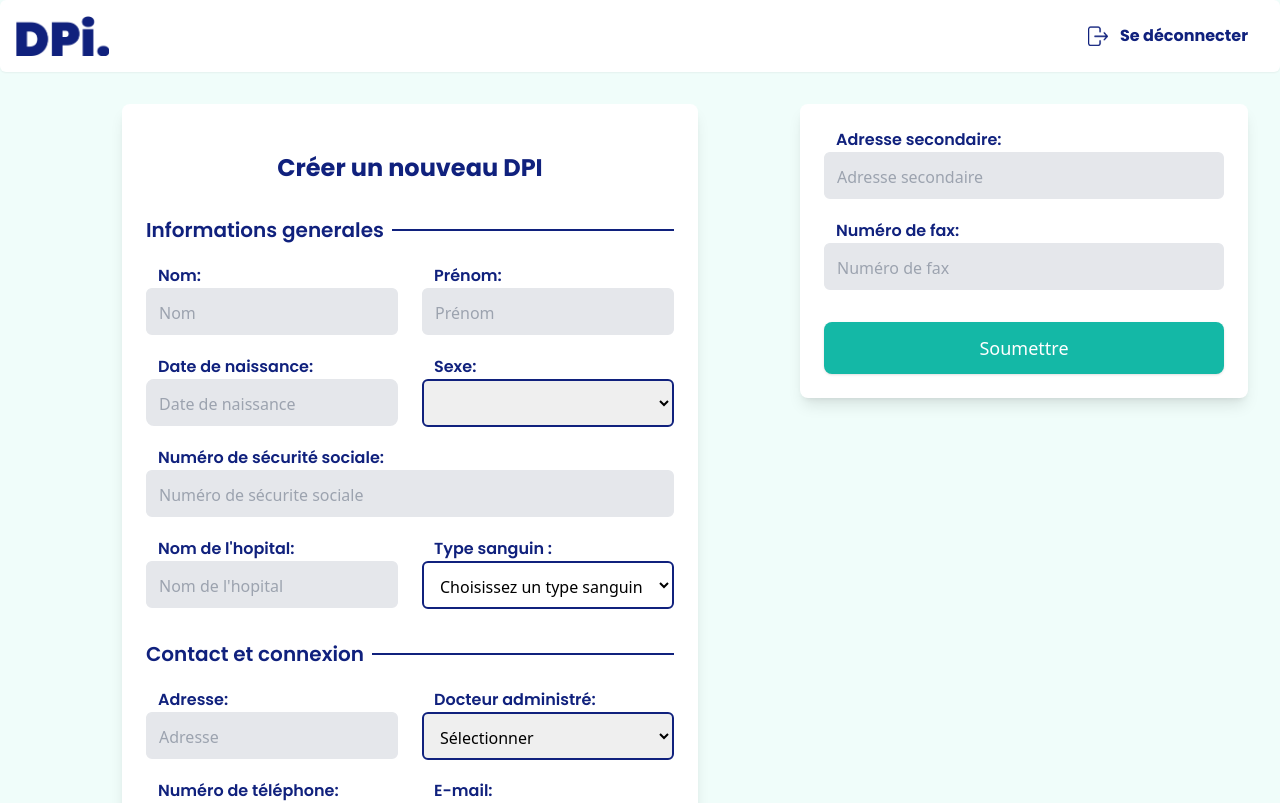
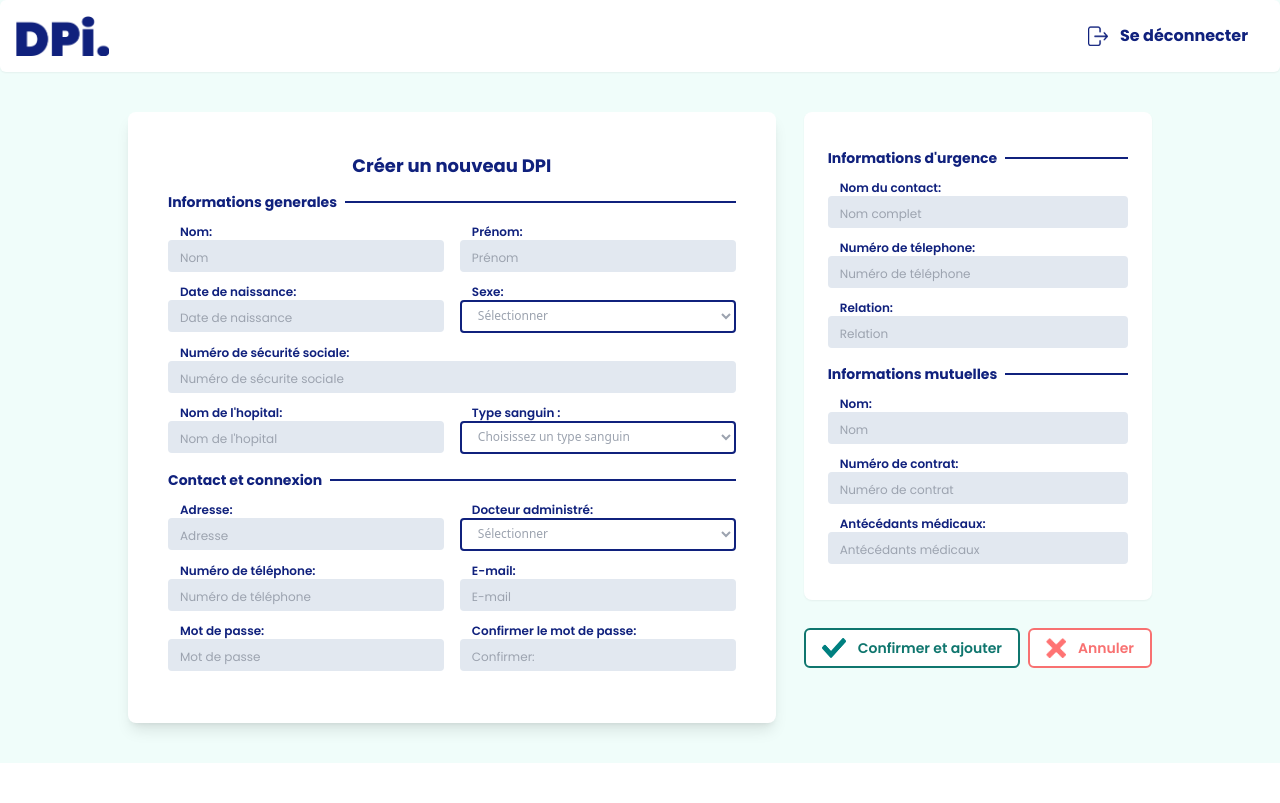
Before and after one commit to SarahSidAhmed/IGL_PROJECT, an Angular app in the folder frontend/: page /create-dpi in a window 1280 px wide. Shown: the top 803 px of the page. Built offline with nearby package versions, Linux system fonts and the light colour scheme.

Commit message:
create dpi form

```diff
--- a/frontend/src/app/gestiondpi/create-dpi/create-dpi.component.html
+++ b/frontend/src/app/gestiondpi/create-dpi/create-dpi.component.html
@@ -1,56 +1,58 @@
-<div class="flex flex-col h-full w-full bg-teal-50">
+<div class="bg-teal-50">
   <header class="flex justify-between bg-white p-4 rounded-md shadow-sm">
     <img class="h-10 w-15" src="./assets/logo.png" alt="" />
 
     <button
-      class="bg-white text-primaryBlue font-poppins font-bold px-4 py-2 rounded-md hover:bg-gray-200 flex items-center"
+      class="bg-white text-primaryBlue font-poppins font-bold px-4 py-2 rounded-md hover:bg-gray-200  flex items-center"
       (click)="onLogout()"
     >
       <img class="h-5 w-5 mr-3" src="./assets/icons/logout.png" />
       <span>Se déconnecter</span>
     </button>
   </header>
-  <div class="flex flex-row max-h-screen-sm max-w-screen justify-center items-start space-x-3 p-8 ">
-    <div
-      class="flex-grow p-6 mx-auto max-w-xl px-6 py-12 bg-white border-0 shadow-lg sm:rounded-lg"
-    >
+  <div class="flex flex-col md:flex-col lg:flex-row gap-7 px-20 sm:px-32 py-10">
+    <div class="sm:flex-1 lg:w-100 relative bg-white p-10 rounded-lg shadow-lg">
       <h1
-        class="text-2xl text-center font-poppins text-primaryBlue font-bold mb-8"
+        class="text-lg text-center font-poppins text-primaryBlue font-bold mb-3"
       >
         Créer un nouveau DPI
       </h1>
-      <form id="form"  novalidate>
-        <div class="flex flex-row items-center mb-5 mt-3 space-x-2">
-            <h1 class="font-poppins font-semibold text-xl text-primaryBlue">
+      <form id="form" novalidate>
+        <div class="flex flex-row items-center mb-3 space-x-2">
+          <h1 class="font-poppins font-bold text-sm text-primaryBlue">
             Informations generales
           </h1>
           <div class="flex-grow border-t-2 border-primaryBlue"></div>
         </div>
-        <div class="flex flex-row space-x-6">
-          <div class="relative z-0 w-full mb-5">
-            <h1 class="font-semibold font-poppins text-primaryBlue pl-3">
+        <div class="sm:grid sm:grid-cols-2 flex-col gap-4 mb-3">
+          <div class="relative z-0 w-full">
+            <h1
+              class="font-semibold text-xs font-poppins text-primaryBlue pl-3"
+            >
               Nom:
             </h1>
             <input
               type="text"
               name="nom"
               placeholder="Nom"
-              class="pt-3 pb-2 w-full pl-3 mt-0 border rounded-md border-b-2 appearance-none focus:outline-none focus:ring-0 focus:bg-gray-100 bg-gray-200"
+              class="w-full py-1 pl-3 mt-0 rounded appearance-none focus:outline-none focus:ring-0 focus:bg-gray-100 bg-slate-200 placeholder:text-xs placeholder:font-poppins"
             />
 
-            <span class="text-sm text-red-600 hidden" id="error"
+            <span class="text-xs font-poppins text-red-600 hidden" id="error"
               >Le champ nom est réquis</span
             >
           </div>
           <div class="relative z-0 w-full">
-            <h1 class="font-semibold pl-3 font-poppins text-primaryBlue">
+            <h1
+              class="font-semibold text-xs pl-3 font-poppins text-primaryBlue"
+            >
               Prénom:
             </h1>
             <input
               type="text"
               name="prénom"
               placeholder="Prénom"
-              class="pt-3 pb-2 w-full pl-3 mt-0 border rounded-md border-b-2 appearance-none focus:outline-none focus:ring-0 focus:bg-gray-100 bg-gray-200"
+              class="w-full py-1 pl-3 mt-0 rounded appearance-none focus:outline-none focus:ring-0 focus:bg-gray-100 bg-slate-200 placeholder:text-xs placeholder:font-poppins"
             />
 
             <span class="text-sm text-red-600 hidden" id="error"
@@ -58,16 +60,18 @@
             >
           </div>
         </div>
-        <div class="flex flex-row space-x-6">
-          <div class="relative z-0 w-full mb-5">
-            <h1 class="font-semibold font-poppins pl-3 text-primaryBlue">
+        <div class="sm:grid sm:grid-cols-2 flex-col gap-4 mb-3">
+          <div class="relative z-0 w-full">
+            <h1
+              class="font-semibold text-xs font-poppins pl-3 text-primaryBlue"
+            >
               Date de naissance:
             </h1>
             <input
               type="text"
               name="datenaissance"
               placeholder="Date de naissance"
-              class="pt-3 pb-2 w-full pl-3 mt-0 border rounded-lg border-b-2 appearance-none focus:outline-none focus:ring-0 focus:bg-gray-100 bg-gray-200"
+              class="py-1 w-full pl-3 mt-0 rounded appearance-none focus:outline-none focus:ring-0 focus:bg-gray-100 bg-slate-200 placeholder:text-xs placeholder:font-poppins"
               onclick="this.setAttribute('type', 'date');"
             />
 
@@ -77,20 +81,23 @@
           </div>
 
           <div class="relative z-0 w-full">
-            <h1 class="font-semibold font-poppins text-primaryBlue pl-3">
+            <h1
+              class="font-semibold font-poppins text-primaryBlue text-xs pl-3"
+            >
               Sexe:
             </h1>
             <select
               name="sexe"
-              class="pt-3 pb-2 w-full pl-3 mt-0 border border-2 rounded-md focus:outline-none focus:ring-0 border-primaryBlue focus:bg-gray-100 bg-white-100"
+              placeholder="Sexe"
+              class="py-1 pb-1.5 w-full pl-3 mt-0 rounded h-fit focus:outline-none focus:ring-0 border-2 border-primaryBlue text-gray-400 text-xs focus:bg-gray-100 bg-white placeholder:text-xs placeholder:font-poppins"
             >
               <option
-                class="text-gray-200 font-poppins"
+
                 value=""
                 selected
                 disabled
                 hidden
-              ></option>
+              >Sélectionner</option>
               <option value="male">Masculin</option>
               <option value="female">Féminin</option>
               <option value="other">Autre</option>
@@ -100,31 +107,33 @@
             >
           </div>
         </div>
-        <div class="relative z-0 w-full mb-5">
-          <h1 class="font-semibold pl-3 font-poppins text-primaryBlue">
+        <div class="relative z-0 w-full mb-3">
+          <h1 class="font-semibold text-xs pl-3 font-poppins text-primaryBlue">
             Numéro de sécurité sociale:
           </h1>
           <input
             type="text"
             name="nss"
             placeholder="Numéro de sécurite sociale"
-            class="pt-3 pb-2 w-full pl-3 mt-0 border rounded-md border-b-2 appearance-none focus:outline-none focus:ring-0 focus:bg-gray-100 bg-gray-200"
+            class="py-1 w-full pl-3 mt-0 rounded appearance-none focus:outline-none focus:ring-0 focus:bg-gray-100 bg-slate-200 placeholder:text-xs placeholder:font-poppins"
           />
 
           <span class="text-sm text-red-600 hidden" id="error"
             >le NSS est réquis</span
           >
         </div>
-        <div class="flex flex-row space-x-6">
-          <div class="relative z-0 w-full mb-5">
-            <h1 class="font-semibold font-poppins pl-3 text-primaryBlue">
+        <div class="sm:grid sm:grid-cols-2 flex-col gap-4 mb-3">
+          <div class="relative z-0 w-full">
+            <h1
+              class="font-semibold text-xs font-poppins pl-3 text-primaryBlue"
+            >
               Nom de l'hopital:
             </h1>
             <input
               type="text"
               name="nom-hopital"
               placeholder="Nom de l'hopital"
-              class="pt-3 pb-2 w-full pl-3 mt-0 border rounded-md border-b-2 appearance-none focus:outline-none focus:ring-0 focus:bg-gray-100 bg-gray-200"
+              class="py-1 w-full pl-3 mt-0 rounded appearance-none focus:outline-none focus:ring-0 focus:bg-gray-100 bg-slate-200 placeholder:text-xs placeholder:font-poppins"
             />
 
             <span class="text-sm text-red-600 hidden" id="error"
@@ -133,14 +142,22 @@
           </div>
 
           <div class="relative z-0 w-full">
-            <h1 class="font-semibold font-poppins pl-3 text-primaryBlue">
+            <h1
+              class="font-semibold text-xs font-poppins pl-3 text-primaryBlue"
+            >
               Type sanguin :
             </h1>
             <select
               name="blood-type"
-              class="pt-3 pb-2 w-full pl-3 mt-0 border-2 border-primaryBlue rounded-md focus:outline-none focus:ring-0 focus:bg-gray-100 bg-white"
+              class="py-1 pb-1.5 w-full pl-3 mt-0 rounded h-fit focus:outline-none focus:ring-0 border-2 border-primaryBlue text-gray-400 text-xs focus:bg-gray-100 bg-white placeholder:text-xs placeholder:font-poppins"
             >
-              <option value="" selected disabled hidden>
+              <option
+                value=""
+                class="text-xs font-poppins text-gray-400"
+                selected
+                disabled
+                hidden
+              >
                 Choisissez un type sanguin
               </option>
               <option value="O+">O+</option>
@@ -157,22 +174,24 @@
             </span>
           </div>
         </div>
-        <div class="flex flex-row items-center mb-5 mt-3 space-x-2">
-          <h1 class="font-poppins font-semibold text-xl text-primaryBlue">
+        <div class="flex flex-row items-center mb-3 mt-4 space-x-2">
+          <h1 class="font-poppins font-bold text-sm text-primaryBlue">
             Contact et connexion
           </h1>
           <div class="flex-grow border-t-2 border-primaryBlue"></div>
         </div>
-        <div class="flex flex-row space-x-6">
-          <div class="relative z-0 w-full mb-5">
-            <h1 class="font-semibold pl-3 font-poppins text-primaryBlue">
+        <div class="sm:grid sm:grid-cols-2 flex-col gap-4 mb-3">
+          <div class="relative z-0 w-full">
+            <h1
+              class="font-semibold pl-3 text-xs font-poppins text-primaryBlue"
+            >
               Adresse:
             </h1>
             <input
               type="text"
               name="adresse"
               placeholder="Adresse"
-              class="pt-3 pb-2 w-full pl-3 mt-0 border rounded-md border-b-2 appearance-none focus:outline-none focus:ring-0 focus:bg-gray-100 bg-gray-200"
+              class="py-1 w-full pl-3 mt-0 rounded appearance-none focus:outline-none focus:ring-0 focus:bg-gray-100 bg-slate-200 placeholder:text-xs placeholder:font-poppins"
             />
 
             <span class="text-sm text-red-600 hidden" id="error"
@@ -181,12 +200,14 @@
           </div>
 
           <div class="relative z-0 w-full">
-            <h1 class="font-semibold pl-3 font-poppins text-primaryBlue">
+            <h1
+              class="font-semibold pl-3 font-poppins text-primaryBlue text-xs"
+            >
               Docteur administré:
             </h1>
             <select
               name="doctor"
-              class="pt-3 pb-2 w-full pl-3 mt-0 border-2 border-primaryBlue rounded-md focus:outline-none focus:ring-0 focus:bg-gray-100 bg-white-100"
+              class="py-1 pb-1.5 w-full pl-3 mt-0 rounded focus:outline-none focus:ring-0 border-primaryBlue border-2 focus:bg-gray-100 bg-white text-xs text-gray-400 placeholder:text-xs placeholder:font-poppins"
             >
               <option value="" selected disabled hidden>Sélectionner</option>
               <option value="male">Masculin</option>
@@ -198,16 +219,18 @@
             >
           </div>
         </div>
-        <div class="flex flex-row space-x-6">
-          <div class="relative z-0 w-full mb-5">
-            <h1 class="font-semibold pl-3 font-poppins text-primaryBlue">
+        <div class="sm:grid sm:grid-cols-2 flex-col gap-4 mb-3">
+          <div class="relative z-0 w-full">
+            <h1
+              class="font-semibold pl-3 font-poppins text-primaryBlue text-xs"
+            >
               Numéro de téléphone:
             </h1>
             <input
               type="text"
               name="num-tel"
               placeholder="Numéro de téléphone"
-              class="pt-3 pb-2 w-full pl-3 mt-0 border rounded-md border-b-2 appearance-none focus:outline-none focus:ring-0 focus:bg-gray-100 bg-gray-200"
+              class="py-1 w-full pl-3 mt-0 rounded appearance-none focus:outline-none focus:ring-0 focus:bg-gray-100 bg-slate-200 placeholder:text-xs placeholder:font-poppins"
             />
 
             <span class="text-sm text-red-600 hidden" id="error"
@@ -215,94 +238,188 @@
             >
           </div>
           <div class="relative z-0 w-full">
-            <h1 class="font-semibold pl-3 font-poppins text-primaryBlue">
+            <h1
+              class="font-semibold pl-3 font-poppins text-primaryBlue text-xs"
+            >
               E-mail:
             </h1>
             <input
               type="text"
               name="email"
               placeholder="E-mail"
-              class="pt-3 pb-2 w-full pl-3 mt-0 border rounded-md border-b-2 appearance-none focus:outline-none focus:ring-0 focus:bg-gray-100 bg-gray-200"
+              class="py-1 w-full pl-3 mt-0 rounded appearance-none focus:outline-none focus:ring-0 focus:bg-gray-100 bg-slate-200 placeholder:text-xs placeholder:font-poppins"
             />
 
             <span class="text-sm text-red-600 hidden" id="error">required</span>
           </div>
         </div>
-        <div class="flex flex-row space-x-6">
-          <div class="relative z-0 w-full mb-5">
-            <h1 class="font-semibold pl-3 font-poppins text-primaryBlue">
+        <div class="sm:grid sm:grid-cols-2 flex-col gap-4 mb-3">
+          <div class="relative z-0 w-full">
+            <h1
+              class="font-semibold pl-3 text-xs font-poppins text-primaryBlue"
+            >
               Mot de passe:
             </h1>
             <input
               type="password"
               name="mdp"
               placeholder="Mot de passe"
-              class="pt-3 pb-2 w-full pl-3 mt-0 border rounded-md border-b-2 appearance-none focus:outline-none focus:ring-0 focus:bg-gray-100 bg-gray-200"
+              class="py-1 w-full pl-3 mt-0 rounded appearance-none focus:outline-none focus:ring-0 focus:bg-gray-100 bg-slate-200 placeholder:text-xs placeholder:font-poppins"
             />
 
             <span class="text-sm text-red-600 hidden" id="error">required</span>
           </div>
           <div class="relative z-0 w-full">
-            <h1 class="font-semibold font-poppins pl-3 text-primaryBlue">
+            <h1
+              class="font-semibold font-poppins pl-3 text-primaryBlue text-xs"
+            >
               Confirmer le mot de passe:
             </h1>
             <input
               type="password"
               name="date"
               placeholder="Confirmer:"
-              class="pt-3 pb-2 w-full pl-3 mt-0 border rounded-md border-b-2 appearance-none focus:outline-none focus:ring-0 focus:bg-gray-100 bg-gray-200"
+              class="py-1 w-full pl-3 mt-0 rounded appearance-none focus:outline-none focus:ring-0 focus:bg-gray-100 bg-slate-200 placeholder:text-xs placeholder:font-poppins"
             />
 
             <span class="text-sm text-red-600 hidden" id="error">required</span>
           </div>
         </div>
-
-        <button
-          id="button"
-          type="button"
-          class="w-full px-6 py-3 mt-3 text-lg text-white transition-all duration-150 ease-linear rounded-lg shadow outline-none bg-pink-500 hover:bg-pink-600 hover:shadow-lg focus:outline-none"
-        >
-          Toggle Error
-        </button>
       </form>
     </div>
-    <div class="flex-1 bg-white shadow-lg sm:rounded-lg p-6 max-w-md ">
+    <div class="flex flex-col">
+      <div class="w-50 sm:w-full h-fit bg-white p-6 rounded-lg shadow-sm">
         <form id="form-2" novalidate>
-        <div class="relative z-0 w-full mb-5">
-          <h1 class="font-semibold font-poppins pl-3 text-primaryBlue">
-            Adresse secondaire:
+          <div class="flex flex-row items-center mb-3 mt-3 space-x-2">
+            <h1 class="font-poppins font-bold text-sm text-primaryBlue">
+              Informations d'urgence
+            </h1>
+            <div class="flex-grow border-t-2 border-primaryBlue"></div>
+          </div>
+          <div class="relative z-0 w-full mb-3">
+            <h1
+              class="font-semibold font-poppins pl-3 text-primaryBlue text-xs"
+            >
+              Nom du contact:
             </h1>
             <input
               type="text"
-            name="secondary-address"
-            placeholder="Adresse secondaire"
-            class="pt-3 pb-2 w-full pl-3 mt-0 border rounded-md border-b-2 appearance-none focus:outline-none focus:ring-0 focus:bg-gray-100 bg-gray-200"
+              name="contact-urgence"
+              placeholder="Nom complet"
+              class="w-full py-1 pl-3 mt-0 rounded appearance-none focus:outline-none focus:ring-0 focus:bg-gray-100 bg-slate-200 placeholder:text-xs placeholder:font-poppins"
             />
             <span class="text-sm text-red-600 hidden" id="error"
               >Champ requis</span
             >
           </div>
-        <div class="relative z-0 w-full mb-5">
-          <h1 class="font-semibold font-poppins pl-3 text-primaryBlue">
-            Numéro de fax:
+          <div class="relative z-0 w-full mb-3">
+            <h1
+              class="font-semibold text-xs font-poppins pl-3 text-primaryBlue"
+            >
+              Numéro de télephone:
             </h1>
             <input
               type="text"
-            name="fax"
-            placeholder="Numéro de fax"
-            class="pt-3 pb-2 w-full pl-3 mt-0 border rounded-md border-b-2 appearance-none focus:outline-none focus:ring-0 focus:bg-gray-100 bg-gray-200"
+              name="numtel-urgence"
+              placeholder="Numéro de téléphone"
+              class="w-full py-1 pl-3 mt-0 rounded appearance-none focus:outline-none focus:ring-0 focus:bg-gray-100 bg-slate-200 placeholder:text-xs placeholder:font-poppins"
             />
             <span class="text-sm text-red-600 hidden" id="error"
               >Champ requis</span
             >
           </div>
+          <div class="relative z-0 w-full mb-4">
+            <h1
+              class="font-semibold text-xs font-poppins pl-3 text-primaryBlue"
+            >
+              Relation:
+            </h1>
+            <input
+              type="text"
+              name="relation"
+              placeholder="Relation"
+              class="w-full py-1 pl-3 mt-0 rounded appearance-none focus:outline-none focus:ring-0 focus:bg-gray-100 bg-slate-200 placeholder:text-xs placeholder:font-poppins"
+            />
+            <span class="text-sm text-red-600 hidden" id="error"
+              >Champ requis</span
+            >
+          </div>
+          <div class="flex flex-row items-center mb-3 space-x-2">
+            <h1 class="font-poppins font-bold text-sm text-primaryBlue">
+              Informations mutuelles
+            </h1>
+            <div class="flex-grow border-t-2 border-primaryBlue"></div>
+          </div>
+          <div class="relative z-0 w-full mb-3">
+            <h1
+              class="font-semibold text-xs font-poppins text-primaryBlue pl-3"
+            >
+              Nom:
+            </h1>
+            <input
+              type="text"
+              name="nom"
+              placeholder="Nom"
+              class="w-full py-1 pl-3 mt-0 rounded appearance-none focus:outline-none focus:ring-0 focus:bg-gray-100 bg-slate-200 placeholder:text-xs placeholder:font-poppins"
+            />
+
+            <span class="text-xs font-poppins text-red-600 hidden" id="error"
+              >Le champ nom est réquis</span
+            >
+          </div>
+          <div class="relative z-0 w-full mb-3">
+            <h1
+              class="font-semibold text-xs font-poppins text-primaryBlue pl-3"
+            >
+              Numéro de contrat:
+            </h1>
+            <input
+              type="text"
+              name="policy-number"
+              placeholder="Numéro de contrat"
+              class="w-full py-1 pl-3 mt-0 rounded appearance-none focus:outline-none focus:ring-0 focus:bg-gray-100 bg-slate-200 placeholder:text-xs placeholder:font-poppins"
+            />
+
+            <span class="text-xs font-poppins text-red-600 hidden" id="error"
+              >Le champ nom est réquis</span
+            >
+          </div>
+          <div class="relative z-0 w-full mb-3">
+            <h1
+              class="font-semibold text-xs font-poppins text-primaryBlue pl-3"
+            >
+              Antécédants médicaux:
+            </h1>
+            <input
+              type="text"
+              name="medical-history"
+              placeholder="Antécédants médicaux"
+              class="w-full py-1 pl-3 mt-0 rounded appearance-none focus:outline-none focus:ring-0 focus:bg-gray-100 bg-slate-200 placeholder:text-xs placeholder:font-poppins"
+            />
+
+            <span class="text-xs font-poppins text-red-600 hidden" id="error"
+              >Le champ nom est réquis</span
+            >
+          </div>
+        </form>
+      </div>
+      <div class="flex flex-row sm:justify-center gap-6 mt-7 -space-x-4">
         <button
+          class=" sm:px-4 sm:py-2 px-5 font-semibold font-poppins text-[#0F766E] transition-all duration-300 sm:text-sm text-xs bg-white border-2 border-[#0F766E] items-center flex rounded-md hover:bg-primaryBlue-dark focus:outline-none focus:ring-0"
           type="submit"
-          class="w-full px-6 py-3 mt-3 text-lg text-white transition-all duration-150 ease-linear rounded-lg shadow outline-none bg-teal-500 hover:bg-teal-600 hover:shadow-lg focus:outline-none"
         >
-          Soumettre
+        <img class="sm:h-5 sm:w-6 size-3 mr-3" src="./assets/icons/save.png" />
+          <span>Confirmer et ajouter</span>
         </button>
-      </form>
+        <button
+          class=" sm:px-4 sm:py-2 px-5 font-semibold font-poppins text-[#F87171] transition-all duration-300 sm:text-sm text-xs bg-white border-2 border-[#F87171] rounded-md hover:bg-primaryBlue-dark items-center flex focus:outline-none focus:ring-0"
+          type="reset"
+        >
+
+        <img class="sm:h-5 sm:w-5 size-3 mr-3" src="./assets/icons/cancel.png" />
+          Annuler
+        </button>
       </div>
     </div>
   </div>
+</div>
```
Also changed, not shown: frontend/src/assets/icons/cancel.png (added), frontend/src/assets/icons/save.png (added). Lines whose indentation alone changed are shown as unchanged.
